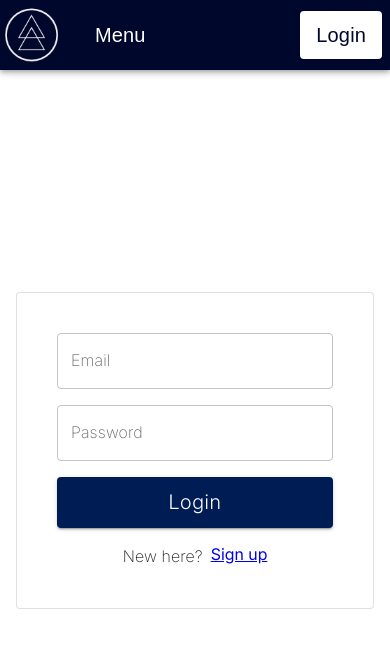
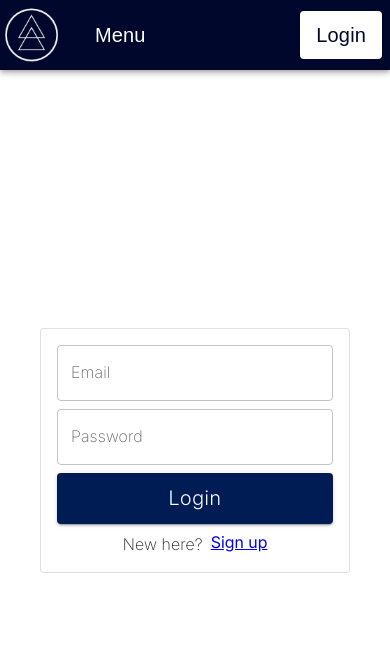
Before and after one commit to imadsyed333/samosa-stuff-mono, a React (Create React App) app in the folder apps/frontend/: page /login in a window 390 px wide. Shown: the top 648 px of the page. Built offline with nearby package versions, Linux system fonts and the light colour scheme; no server answers.

Commit message:
Reducing padding and margin on login form to better fit mobile screens

```diff
--- a/apps/frontend/src/ui/pages/LoginPage.tsx
+++ b/apps/frontend/src/ui/pages/LoginPage.tsx
@@ -35,8 +35,9 @@ export const Login = () => {
         sx={{
           display: "flex",
           flexDirection: "column",
-          p: 5,
-          gap: 2,
+          p: 2,
+          gap: 1,
+          m: 2,
         }}
         variant="outlined"
       >
```
